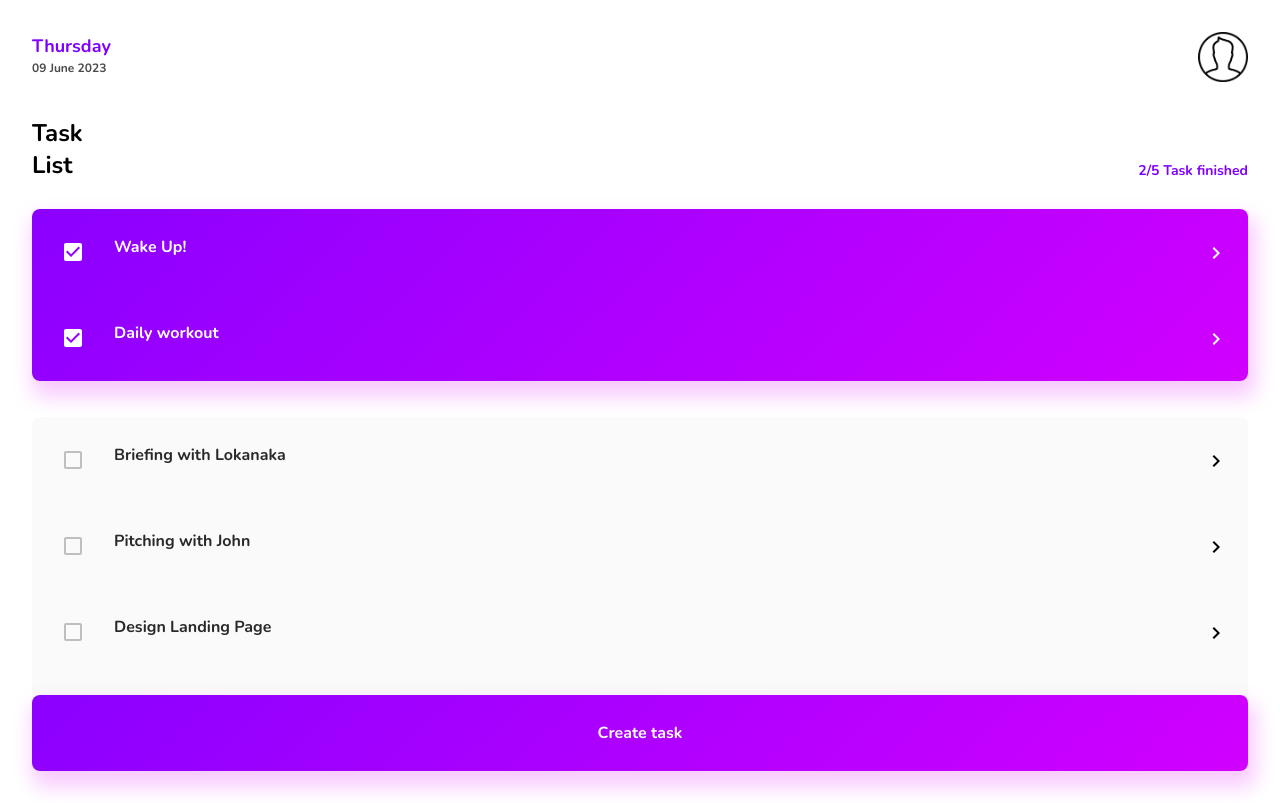
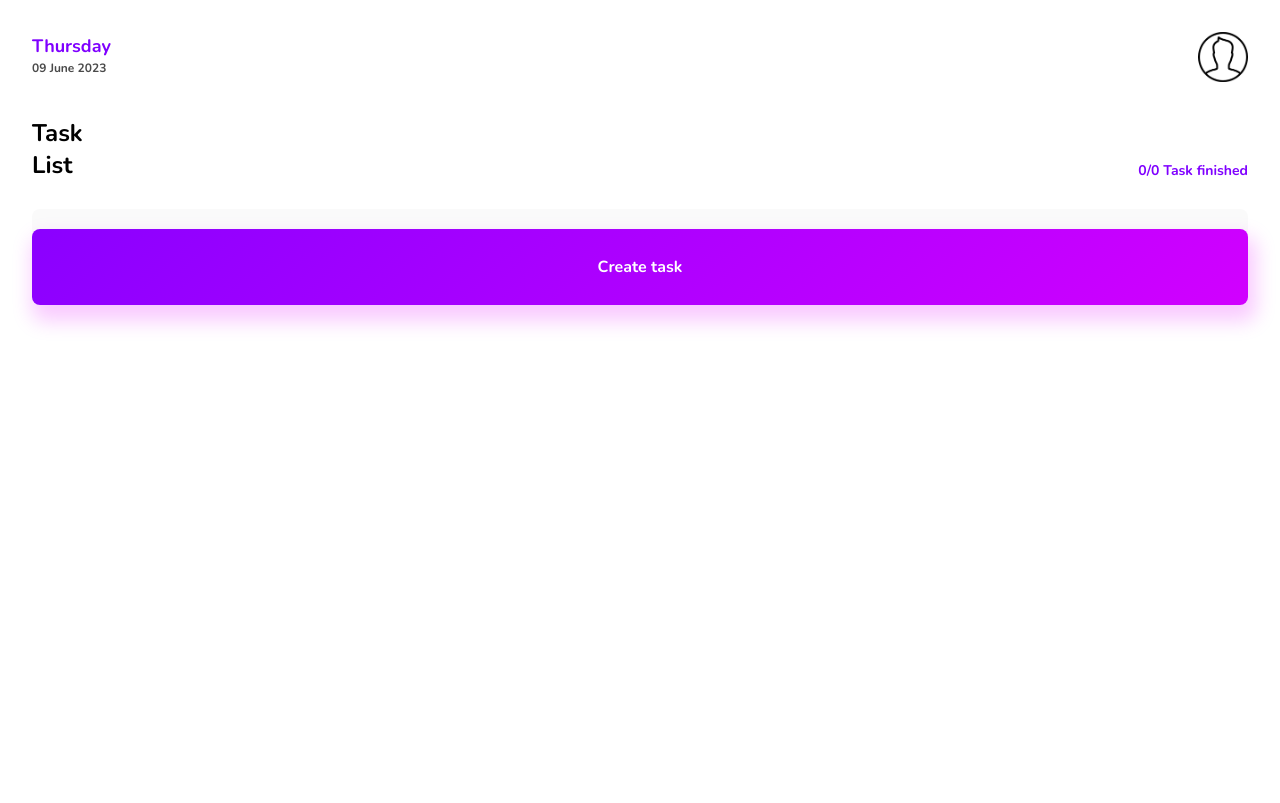
Before and after one commit to andr3felipe/ToDo-List, a Next.js app: page / in a window 1280 px wide. Built offline with nearby package versions, Linux system fonts and the light colour scheme.

Commit message:
local storage

```diff
--- a/app/create/page.tsx
+++ b/app/create/page.tsx
@@ -1,17 +1,17 @@
 'use client'
 
 import { v4 as uuidv4 } from 'uuid';
-import { useForm } from "react-hook-form";
-import { Icon, NavigateHome } from "@/components";
+import { FieldValues, SubmitHandler, useForm } from "react-hook-form";
+import { TaskIcon, NavigateHome } from "@/components";
 import { useTasksContext } from "@/context/TasksContext";
 import { useRouter } from 'next/navigation';
 
 export default function Create() {
-  const { addTask } = useTasksContext()
+  const { addTask, setLocalStorage } = useTasksContext()
   const { register, handleSubmit, formState: { errors, isSubmitting, isSubmitSuccessful } } = useForm()
   const router = useRouter()
 
-  function handleAddTask(create) {
+  const handleAddTask: SubmitHandler<FieldValues> = (create) => {
     const { create: title } = create
 
     const task = {
@@ -32,13 +32,15 @@ export default function Create() {
         <h4>Task title</h4>
         <form onSubmit={handleSubmit(handleAddTask)} className="flex flex-col">
           <div className="mt-[10px] bg-task-to-do w-full flex px-4 py-[22px] rounded">
-            <Icon />
+            <TaskIcon />
             <label htmlFor="create" className="flex-1 pl-[25px]">
-              <input type="text"
+              <input
+                autoComplete='off'
+                type="text"
                 id="create"
                 className="w-full bg-transparent placeholder:font-semibold outline-none"
                 placeholder="Type here"
-                {...register('create', { required: true })}
+                {...register('create', { required: true, maxLength: 200 })}
               />
             </label>
           </div>
--- a/app/edit/[id]/page.tsx
+++ b/app/edit/[id]/page.tsx
@@ -1,38 +1,49 @@
 'use client'
 
-import { Icon, NavigateHome } from "@/components";
+import DeleteForeverOutlinedIcon from '@mui/icons-material/DeleteForeverOutlined';
+import { TaskIcon, NavigateHome } from "@/components";
 import { useTasksContext } from "@/context/TasksContext";
 import { useRouter } from "next/navigation";
-import { useForm } from "react-hook-form";
+import { FieldValues, SubmitHandler, useForm } from "react-hook-form";
+import { TrashIcon } from '@/components/TrashIcon';
 
 export default function Edit({ params }: any) {
-  const { editTask } = useTasksContext()
+  const { editTask, deleteTask } = useTasksContext()
   const router = useRouter()
   const { register, handleSubmit, formState: { errors, isSubmitting, isSubmitSuccessful } } = useForm()
 
   const id = params.id
 
-  function handleEditTask(edit) {
+  const handleEditTask: SubmitHandler<FieldValues> = (edit) => {
     const { edit: title } = edit
 
-    editTask({ id, title })
+    editTask({id, title})
 
     router.push('/')
   }
 
   return (
     <div className="p-[30px] pl-[18px] max-w-7xl mx-auto">
+      <div className='flex items-center justify-between'>
       <NavigateHome title={['Edit', 'Task']} />
+      <button type='button' onClick={() => {
+        deleteTask(id)
+        router.push('/')
+      }}>
+        <TrashIcon />
+      </button>
+      </div>
       <main className="text-[18px] mt-[259px] mx-[12px]">
         <h4>Task title</h4>
         <form onSubmit={handleSubmit(handleEditTask)} className="flex flex-col">
           <div className="mt-[10px] bg-task-to-do w-full flex px-4 py-[22px] rounded">
-            <Icon />
+            <TaskIcon />
             <label htmlFor="edit" className="flex-1 pl-[25px]">
-              <input type="text" id="edit"
+              <input
+                autoComplete='off'
                 className="w-full bg-transparent placeholder:font-semibold outline-none"
                 placeholder="Type here"
-                {...register('edit', { required: true })}
+                {...register("edit", { required: true })}
               />
             </label>
           </div>
--- a/app/page.tsx
+++ b/app/page.tsx
@@ -1,6 +1,5 @@
 import { ListAll } from "@/components/Task";
 import { Header } from "@/components";
-
 
 export default function Home() {
   return (
--- a/components/Task/ListAll.tsx
+++ b/components/Task/ListAll.tsx
@@ -2,8 +2,26 @@
 
 import { Done, NotDone } from "@/components/Task";
 import { useTasksContext } from '@/context/TasksContext';
+import { useEffect } from 'react'
+
 export default function ListAll() {
-  const { tasks }  = useTasksContext()
+  const { tasks, getLocalStorage, setLocalStorage, setTasks }  = useTasksContext()
+
+  useEffect(() => {
+   if (tasks.length === 0) {
+    const data = getLocalStorage()
+
+    if (data && data.length > 0) {
+      setTasks(data)
+    }
+   }
+
+   if (tasks.length) {
+    return setLocalStorage()
+   }
+
+  }, [tasks, getLocalStorage, setLocalStorage, setTasks])
+
   const doneCount = tasks.reduce((count, task) => {
     if(task.isDone) {
       count++
--- a/components/Task/Task.tsx
+++ b/components/Task/Task.tsx
@@ -22,7 +22,7 @@ export default function Task({ isDone, title, id }: TaskProps) {
         }, color: `${isDone ? 'white' : '#bfbfbf'}` }}/>
 
       <div className="flex-1 min-h-[34px]">
-        <p className={`${isDone ? 'text-white' : 'text-task'}`}>{title}</p>
+        <p className={`${isDone ? 'text-white' : 'text-task'} break-all`}>{title}</p>
       </div>
       <Link href={`/edit/${id}`}>
       <button className={`${isDone ? 'text-white' : 'text-black'}`}>
--- a/components/Task/TaskCreateEditInput.tsx
+++ /dev/null
@@ -1,18 +0,0 @@
-import { Icon } from "@/components";
-
-export default function TaskCreateEditInput() {
-  return (
-    <main className="text-[18px] mt-[259px] mx-[12px]">
-        <h4>Task title</h4>
-        <div className="mt-[10px] bg-task-to-do w-full flex px-4 py-[22px] rounded">
-          <Icon />
-          <label htmlFor="create" className="flex-1 pl-[25px]">
-            <input type="text" name="create" id="create"
-              className="w-full bg-transparent placeholder:font-semibold outline-none"
-              placeholder="Type here"
-            />
-          </label>
-        </div>
-      </main>
-  )
-}
--- a/components/Task/index.tsx
+++ b/components/Task/index.tsx
@@ -2,12 +2,10 @@ import Done from "./Done"
 import ListAll from "./ListAll"
 import NotDone from "./NotDone"
 import Task from "./Task"
-import TaskCreateEditInput from "./TaskCreateEditInput"
 
 export {
   Done,
   ListAll,
   NotDone,
-  Task,
-  TaskCreateEditInput
+  Task
 }
--- a/components/Icon.tsx
+++ b/components/TaskIcon.tsx
@@ -1,6 +1,6 @@
 import FactCheckOutlinedIcon from '@mui/icons-material/FactCheckOutlined';
 
-export const Icon = () => (
+export const TaskIcon = () => (
   <>
     <svg width={0} height={0}>
       <linearGradient id="linearColors" x1={1} y1={0} x2={1} y2={1}>
--- /dev/null
+++ b/components/TrashIcon.tsx
@@ -0,0 +1,15 @@
+import DeleteForeverOutlinedIcon from '@mui/icons-material/DeleteForeverOutlined';
+
+export function TrashIcon() {
+  return (
+    <div>
+    <svg width={0} height={0}>
+      <linearGradient id="linearColors" x1={1} y1={0} x2={1} y2={1}>
+        <stop offset={0} stopColor="#7F00FF" />
+        <stop offset={1} stopColor="#E100FF" />
+      </linearGradient>
+    </svg>
+    <DeleteForeverOutlinedIcon fontSize='large' sx={{ fill: "url(#linearColors)" }} />
+  </div>
+  )
+}
--- a/components/index.tsx
+++ b/components/index.tsx
@@ -1,11 +1,11 @@
-import { Icon } from "./Icon";
+import { TaskIcon } from "./TaskIcon";
 import Input from "postcss/lib/input";
 import Header from "./Header";
 import NavigateHome from "./NavigateHome";
 
 export {
   Header,
-  Icon,
+  TaskIcon,
   Input,
   NavigateHome
 }
--- a/context/TasksContext.tsx
+++ b/context/TasksContext.tsx
@@ -19,41 +19,19 @@ interface editTask {
 
 interface TasksContextProps {
   tasks: Task[]
+  setTasks: React.Dispatch<React.SetStateAction<Task[]>>
   addTask: (task: Task) => void
   taskState: ({ id, isDone }: taskState) => void
   editTask: ({ id, title }: editTask) => void
+  deleteTask: (id: string) => void
+  getLocalStorage: () => Task[] | null
+  setLocalStorage: () => void
 }
 
 const TasksContext = createContext({} as TasksContextProps)
 export const TasksProvider = ({ children }: { children: React.ReactNode }) => {
 
-  const [tasks, setTasks] = useState<Task[]>([
-    {
-      id: '1',
-      title: 'Wake Up!',
-      isDone: true
-    },
-    {
-      id: '2',
-      title: 'Daily workout',
-      isDone: true,
-    },
-    {
-      id: '3',
-      title: 'Briefing with Lokanaka',
-      isDone: false,
-    },
-    {
-      id: '4',
-      title: 'Pitching with John',
-      isDone: false,
-    },
-    {
-      id: '5',
-      title: 'Design Landing Page',
-      isDone: false,
-    },
-  ])
+  const [tasks, setTasks] = useState<Task[]>([])
 
   function addTask(task: Task) {
     setTasks(state => [...state, task])
@@ -79,8 +57,34 @@ export const TasksProvider = ({ children }: { children: React.ReactNode }) => {
     }))
   }
 
+  function deleteTask(id: string) {
+    setTasks(state => state.filter(task => task.id !== id))
+
+    if (tasks.length === 1) {
+      window.localStorage.removeItem('@todo-1.0.0')
+    }
+  }
+
+  function getLocalStorage() {
+    const data = window.localStorage.getItem('@todo-1.0.0')
+
+    if (data) {
+      const parsed = JSON.parse(data)
+
+      return parsed
+    }
+
+    return null
+  }
+
+  function setLocalStorage() {
+    window.localStorage.setItem('@todo-1.0.0', JSON.stringify(tasks))
+  }
+
   return (
-    <TasksContext.Provider value={{ tasks, addTask, taskState, editTask }}>
+    <TasksContext.Provider
+    value={{ tasks, addTask, taskState, editTask,
+    deleteTask, getLocalStorage, setLocalStorage, setTasks }}>
       {children}
     </TasksContext.Provider>
   );
```
